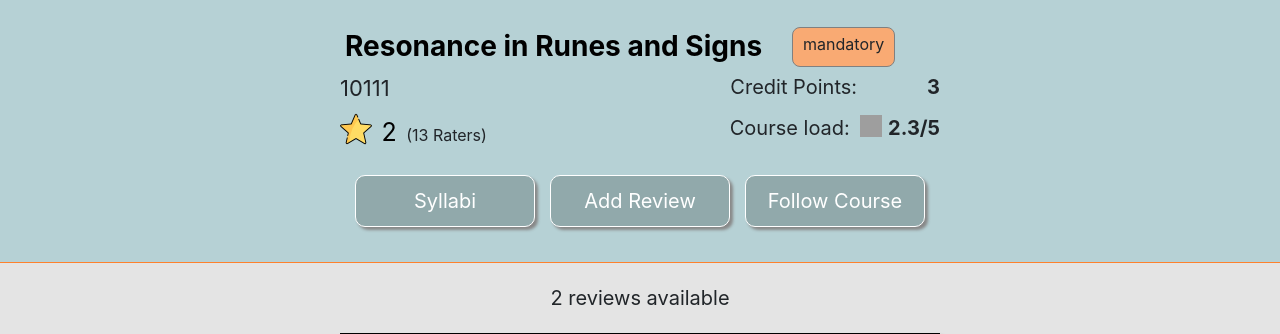
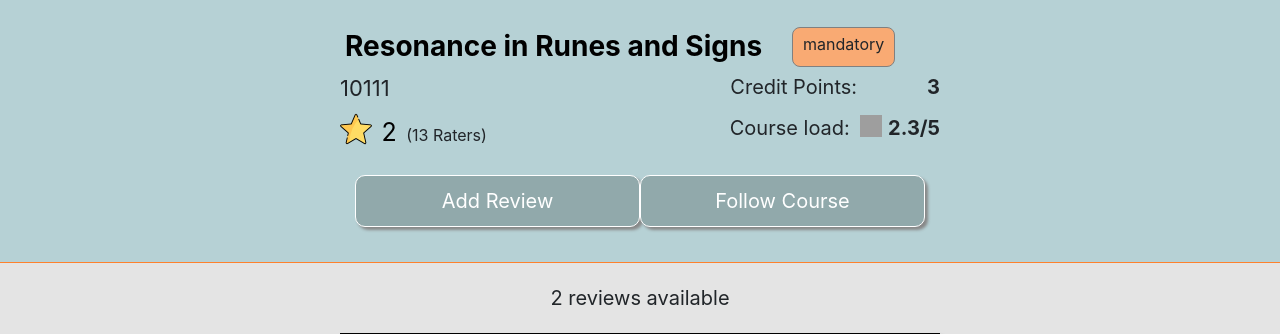
Before and after one commit to beyond-io/ClassRater, a Django app: page /course/10111/ in a window 1280 px wide. Shown: the part 70-404 px from the top of the page. Run offline with Django 3.2, Linux system fonts and the light colour scheme; data comes from the database, SQL or seed files in the repository; some libraries are stand-ins or nearby versions; grey boxes are pictures that could not be loaded.

Commit message:
Remove syllabi button from the course page
  1. Remove the button from the **course.html**
  2. Modify **course.css** for buttons layout

Resolves: #123

```diff
--- a/homepage/static/css/course.css
+++ b/homepage/static/css/course.css
@@ -85,7 +85,7 @@
 .buttons-row {
 	display: flex;
 	flex-direction: row;
-	justify-content: space-between;
+	justify-content: space-around;
 	margin: 15px;
 }
 
@@ -94,10 +94,10 @@
 	box-shadow: 3px 3px 3px #888888;
 	border: 1px solid white;
 	border-radius: 10px;
-	padding: 10px 20px 10px 20px;
+	padding: 10px;
 	font-size: 20px;
 	color: white;
-	width: 180px;
+	width: 300px;
 }
 
 img {
--- a/homepage/templates/homepage/courses/course.html
+++ b/homepage/templates/homepage/courses/course.html
@@ -56,7 +56,6 @@
                 </div>
             </div>
             <div class="buttons-row">
-                <button class="course-btn">Syllabi</button>
                 <button class="course-btn" onclick="location.href='{% url 'add_review' course.course_id %}'">Add Review</button>
                 <button class="course-btn">Follow Course</button>
             </div>
```
